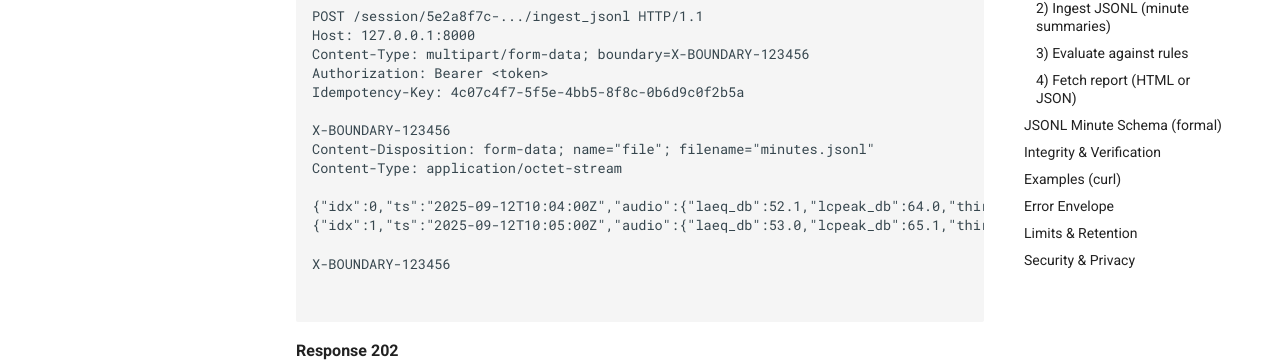
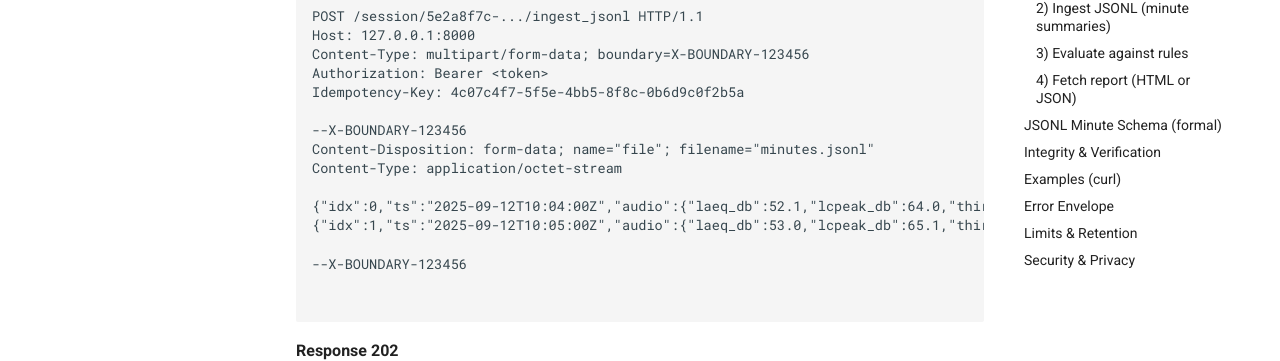
Before and after one commit to googs0/av-safe-toolkit, an MkDocs documentation site: the page built from docs/api.md, in a window 1280 px wide and 900 px high, scrolled down 1618 px. Shown: the part 253-614 px from the top of the window. Built offline with MkDocs 1.6.1 and Material for MkDocs 9.7.7, drawn with Linux system fonts in a browser that asks for light colours; comment, search, counter and statistics services are not loaded.

```diff
--- a/docs/api.md
+++ b/docs/api.md
@@ -79,14 +79,14 @@ Content-Type: multipart/form-data; boundary=X-BOUNDARY-123456
 Authorization: Bearer <token>
 Idempotency-Key: 4c07c4f7-5f5e-4bb5-8f8c-0b6d9c0f2b5a
 
-X-BOUNDARY-123456
+--X-BOUNDARY-123456
 Content-Disposition: form-data; name="file"; filename="minutes.jsonl"
 Content-Type: application/octet-stream
 
 {"idx":0,"ts":"2025-09-12T10:04:00Z","audio":{"laeq_db":52.1,"lcpeak_db":64.0,"third_octave_db":{"125":58.0,"250":56.5,"500":54.0,"1000":52.0,"2000":51.2}},"light":{"tlm_freq_hz":120.0,"tlm_mod_percent":7.5,"flicker_index":0.06},"chain":{"hash":"aaaaaaaaaaaaaaaaaaaaaaaaaaaaaaaaaaaaaaaaaaaaaaaaaaaaaaaaaaaaaaaa"}}
 {"idx":1,"ts":"2025-09-12T10:05:00Z","audio":{"laeq_db":53.0,"lcpeak_db":65.1,"third_octave_db":{"125":58.3,"250":56.7,"500":54.2,"1000":52.2,"2000":51.5}},"light":{"tlm_freq_hz":120.0,"tlm_mod_percent":7.6,"flicker_index":0.06},"chain":{"hash":"bbbbbbbbbbbbbbbbbbbbbbbbbbbbbbbbbbbbbbbbbbbbbbbbbbbbbbbbbbbbbbbb"}}
 
-X-BOUNDARY-123456
+--X-BOUNDARY-123456
 
 
 ~~~
```
